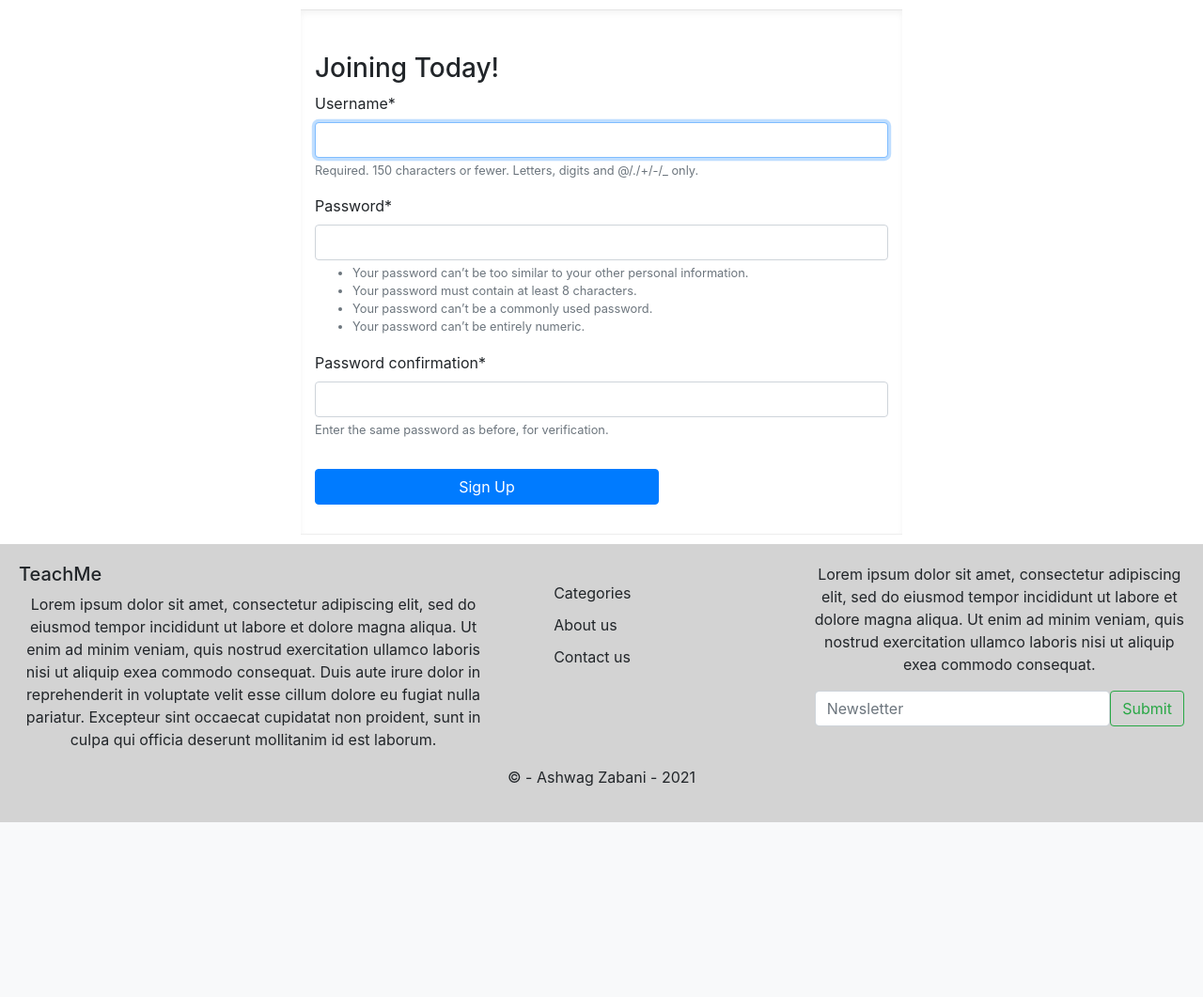
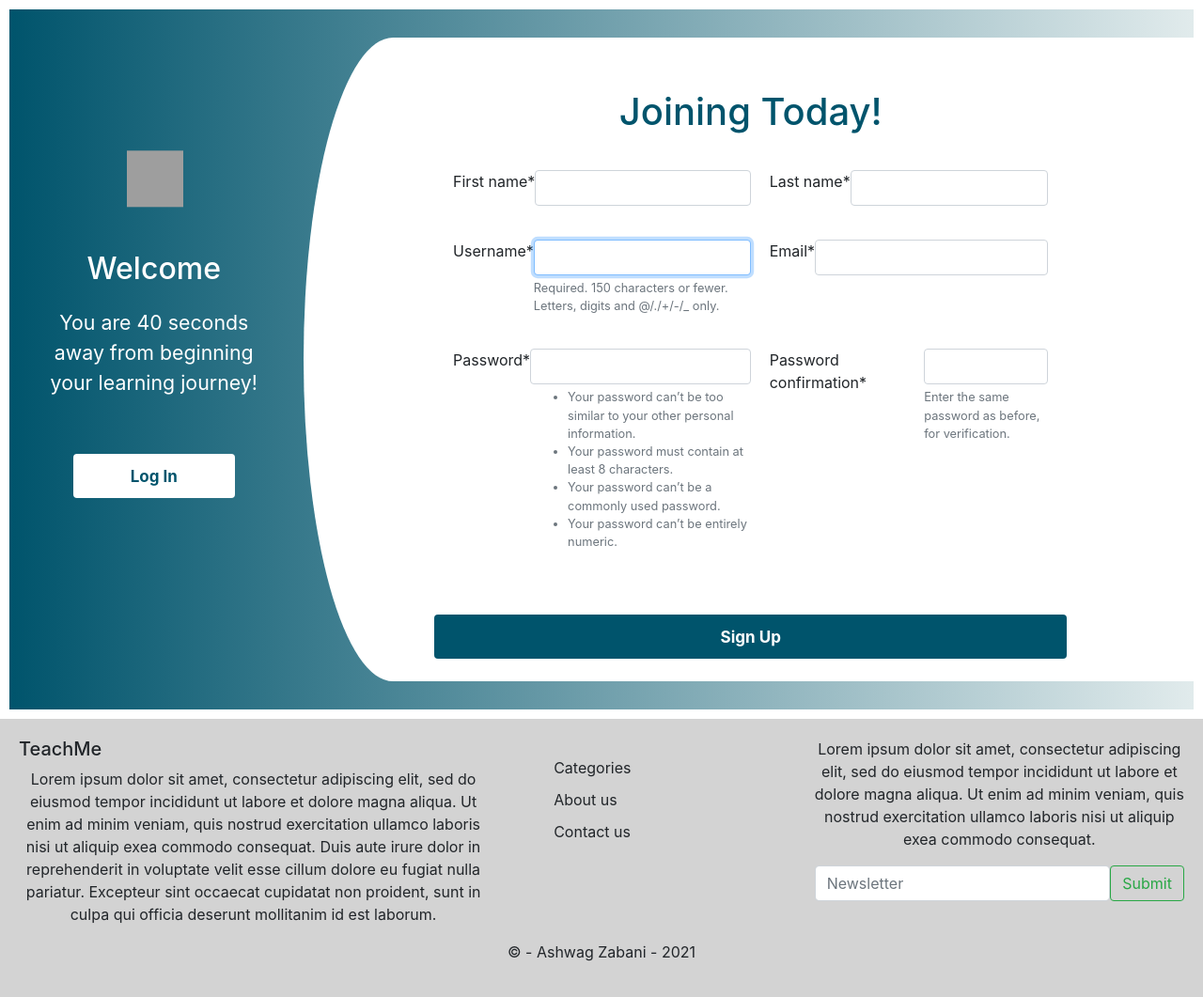
Before and after one commit to ashwagzabani/TeachMe, a Django app: page /register/ in a window 1280 px wide. Shown: the part 80-1141 px from the top of the page at 94% size. Before the commit the page ends 955 px from the top, so only its background shows below. Run offline with Django 3.2, Linux system fonts and the light colour scheme; data that the repository does not hold is empty; some libraries are stand-ins or nearby versions; grey boxes are pictures that could not be loaded.

Commit message:
re-design registration form page

```diff
--- a/platform_app/forms.py
+++ b/platform_app/forms.py
@@ -1,4 +1,3 @@
-from platform_app.models import User_profile
 from django import forms
 from django.contrib.auth.models import User
 from django.contrib.auth.forms import UserCreationForm
@@ -8,9 +7,8 @@ class SignUpForm(UserCreationForm):
     first_name = forms.CharField()
     last_name = forms.CharField()
     email = forms.EmailField()
-    is_teacher = forms.BooleanField()
 
     class Meta:
         model = User
         fields = ['first_name', 'last_name', 'username',
-                  'email', 'is_teacher', 'password1', 'password2']
+                  'email', 'password1', 'password2']
--- /dev/null
+++ b/platform_app/static/userform.css
@@ -0,0 +1,80 @@
+.content-section{
+    margin: 10px 10px;
+    padding: 10px 10px;
+    height: 100%;
+    background: linear-gradient(to right, #00546c , #e1ebec);
+}
+
+h1{
+    color: #00546c;
+    text-align: center;
+    padding: 55px 0 10px ;
+}
+
+.left-side {
+    text-align: center;
+    color: #ffffff;
+}
+
+.left-side img{
+    margin: 55% 40% 10%;
+    -webkit-animation: mover 2s infinite  alternate;
+    animation: mover 1s infinite  alternate;
+}
+
+@-webkit-keyframes mover {
+    0% { transform: translateY(0); }
+    100% { transform: translateY(-20px); }
+}
+
+@keyframes mover {
+    0% { transform: translateY(0); }
+    100% { transform: translateY(-20px); }
+}
+
+
+
+.left-side p {
+    padding: 5%;
+    font-size: 16pt;
+}
+.right-side{
+    background-color: #ffffff;
+    border-top-left-radius: 10% 50%;
+    border-bottom-left-radius: 10% 50%;
+    margin: 20px 0;
+}
+
+.right-side form{
+    margin: 0 auto;
+    width: 73%;
+
+}
+
+.form-group{
+    display: grid;
+    grid-template-columns: auto auto;
+    padding: 10px;
+}
+
+.button button{
+    padding: 13px 20px 12px;
+    border-radius: 4px;
+    font-size: 17px;
+    font-weight: bold;
+    line-height: 20px;
+    color: #fff;
+    margin-bottom: 24px;
+}
+
+.left-side .btn-login button{
+    background-color: #ffffff;
+    color: #00546c;
+    margin-top: 10%;
+    width: 60%;
+}
+
+.right-side .btn-submit button{
+    background-color: #00546c;
+    width: 100%;
+}
--- a/platform_app/templates/users/register.html
+++ b/platform_app/templates/users/register.html
@@ -3,19 +3,32 @@
 {% load crispy_forms_tags %}
 {% block content%}
 
-<link href="{% static 'user_access.css' %}" rel="stylesheet" type="text/css" />
+<!-- <link href="{% static 'user_access.css' %}" rel="stylesheet" type="text/css" /> -->
+<link href="{% static 'userform.css' %}" rel="stylesheet" type="text/css" />
 
 <div class="content-section">
-    <h3>Joining Today!</h3>
+    <div class="row">
+        <div class="col-md-3 left-side">
+            <img src="https://image.ibb.co/n7oTvU/logo_white.png" alt="plane icon" width="60px" height="60px" />
+            <h2>Welcome</h2>
+            <p>You are 40 seconds away from beginning your learning journey!</p>
+            <div class="button btn-login">
+                <button class="btn btn-defult" type="submit">Log In</button>
+            </div>
+        </div>
+        <div class="col-md-9 right-side">
+            <h1>Joining Today!</h1>
             <form method="POST">
                 {% csrf_token %}
                 <fieldset class="form-group">
                     {{ form|crispy }}
                 </fieldset>
-        <div class="form-group">
-            <button class="btn btn-primary" type="submit">Sign Up</button>
+                <div class="button btn-submit">
+                    <button class="btn btn-defult" type="submit">Sign Up</button>
                 </div>
             </form>
         </div>
+    </div>
+</div>
 
 {% endblock %}
--- a/platform_app/views.py
+++ b/platform_app/views.py
@@ -1,6 +1,5 @@
 # main_app/views.py
 from django.shortcuts import render, redirect
-from django.http import HttpResponse
 from .models import *
 from django.contrib.auth.forms import UserCreationForm
 from django.contrib import messages
@@ -26,7 +25,7 @@ def register(request):
                 request, f'Account created successfully for {username} .')
             return redirect('index')
     else:
-        form = UserCreationForm()
+        form = SignUpForm()
     return render(request, 'users/register.html', {"form": form})
 
 
```
Also changed, not shown: platform_app/templates/base_form.html (added, +26 -0 lines), platform_app/static/form-cover.jpg (added). Lines whose indentation alone changed are shown as unchanged.
